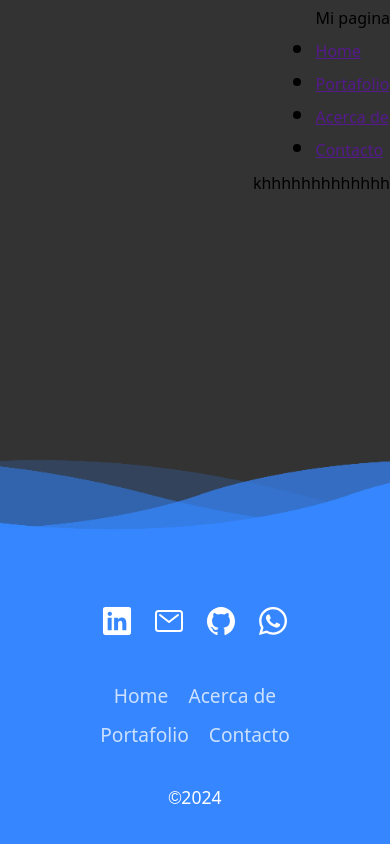
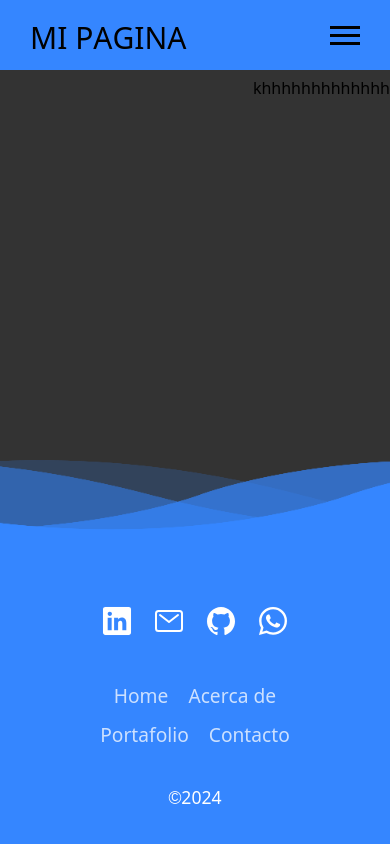
Before and after one commit to N0NamE1009/my-site-web, a Django app: page / in a window 390 px wide. Run offline with Django 3.2, Linux system fonts and the light colour scheme; some web fonts are replaced.

Commit message:
u´date style.css -- add header

```diff
--- a/my_page_web/core/static/core/css/style.css
+++ b/my_page_web/core/static/core/css/style.css
@@ -5,6 +5,7 @@
   padding: 0;
   box-sizing: border-box;
   font-family: "Noto Sans Symbols", sans-serif;
+  list-style: none;
 }
 body {
   display: flex;
@@ -14,9 +15,87 @@ body {
   min-height: 100vh;
   background: #333;
 }
+
+/* Nav bar */
+
+header {
+  background: #3586ff;
+  width: 100%;
+  height: 70px;
+  display: flex;
+  align-items: center;
+  justify-content: space-between;
+  padding: 0 50px;
+}
+header .logo {
+  font-size: 30px;
+  text-transform: uppercase;
+}
+header nav ul {
+  display: flex;
+}
+header nav ul li a {
+  text-decoration: none;
+  display: inline-block;
+  color: #fff;
+  padding: 5px 0;
+  margin: 0 10px;
+  border: 3px solid transparent;
+  text-transform: uppercase;
+  transition: 0.2s;
+}
+header nav ul li a:hover,
+header nav ul li a.active {
+  border-bottom-color: #fff;
+}
+.hamburger {
+  cursor: pointer;
+  display: none;
+}
+.hamburger div {
+  width: 30px;
+  height: 3px;
+  margin: 5px 0;
+  background: #000;
+}
+@media only screen and (max-width: 900px) {
+  header {
+      padding: 0 30px;
+  }
+}
+@media only screen and (max-width: 700px) {
+  .hamburger {
+      display: block;
+  }
+  header nav {
+      position: absolute;
+      width: 100%;
+      left: -100%;
+      top: 70px;
+      width: 100%;
+      background: #fff;
+      padding: 30px;
+      transition: 0.3s;
+  }
+  header #nav_check:checked ~ nav {
+      left: 0;
+  }
+  header nav ul {
+      display: block;
+  }
+  header nav ul li a {
+      margin: 5px 0;
+  }
+}
+
+
+/* Main */
 main {
   flex: 1;
 }
+
+
+/* Footer */
 footer {
   position: relative;
   width: 100%;
```
